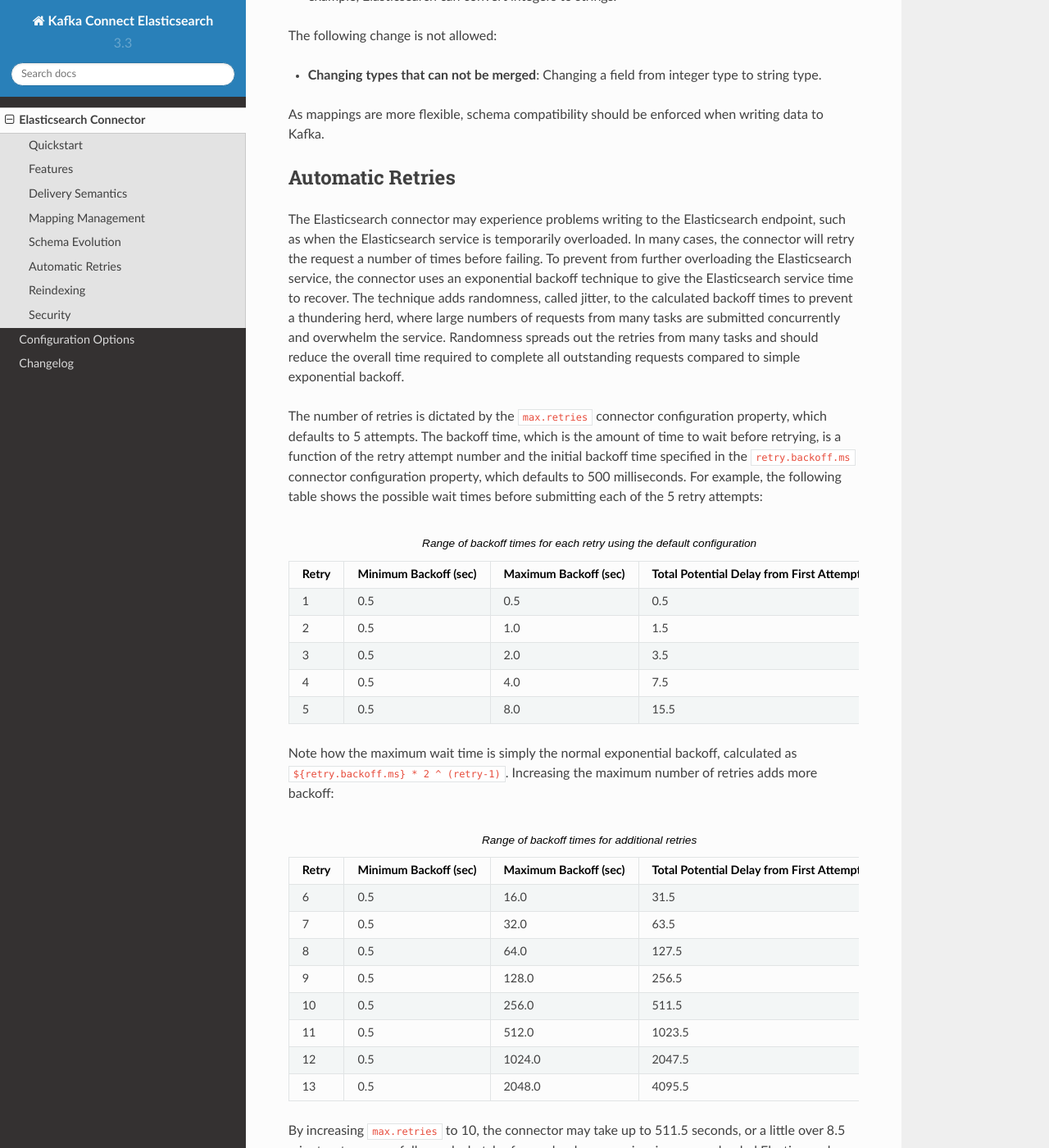
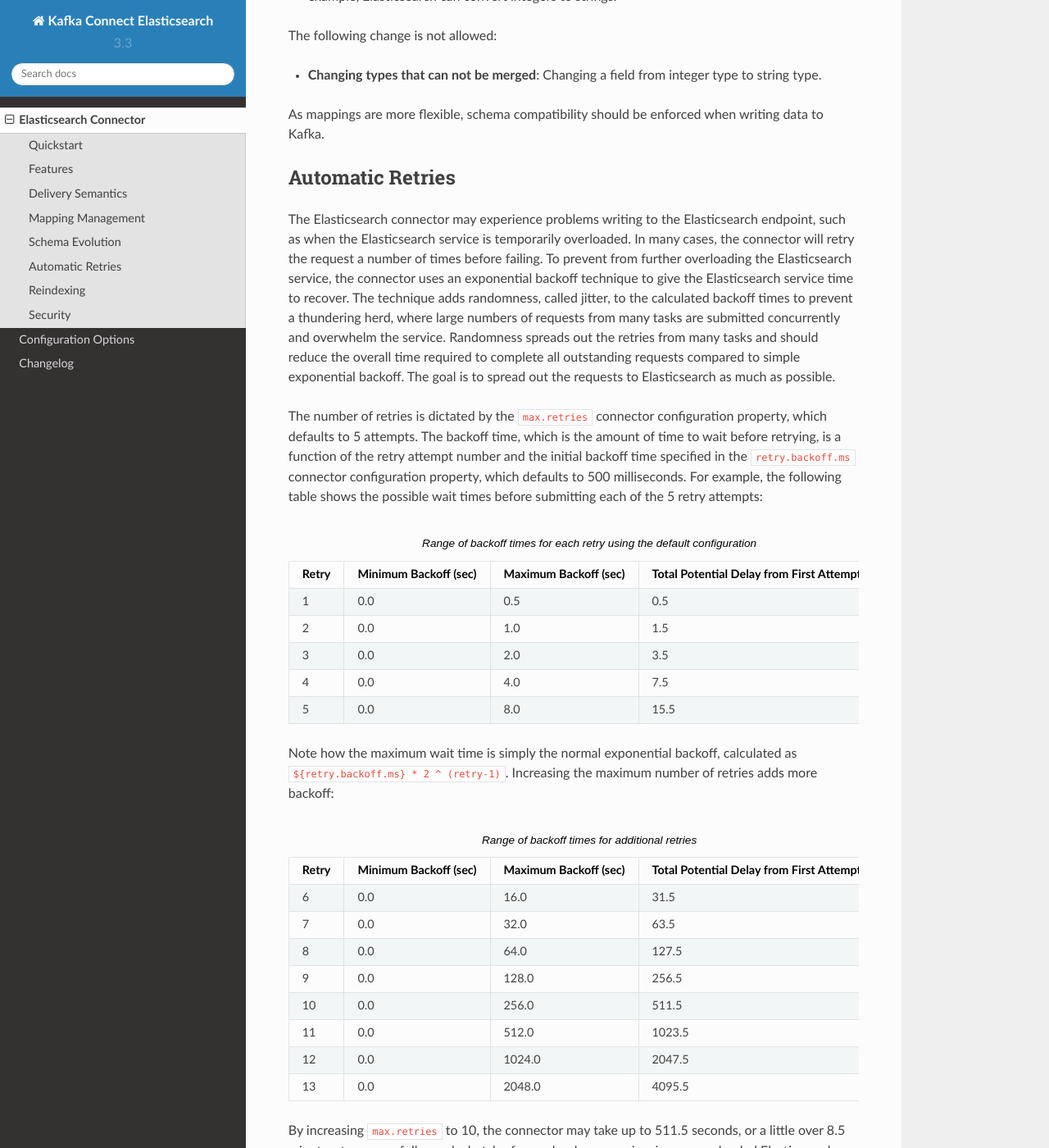
Before and after one commit to confluentinc/kafka-connect-elasticsearch, a Sphinx documentation site: the page built from docs/elasticsearch_connector.rst, in a window 1280 px wide and 1400 px high, scrolled down 4961 px. Shown: the whole window at 82% size. Built offline with Sphinx 7.4.7 and the Read the Docs theme 2.0.0, drawn with Linux system fonts in a browser that asks for light colours.

Commit message:
CC-1059 Now using 0 as the lower bound for the random backoff calculation

```diff
--- a/docs/elasticsearch_connector.rst
+++ b/docs/elasticsearch_connector.rst
@@ -250,7 +250,8 @@
 adds randomness, called jitter, to the calculated backoff times to prevent a thundering herd, where large
 numbers of requests from many tasks are submitted concurrently and overwhelm the service. Randomness spreads out
 the retries from many tasks and should reduce the overall time required to complete all outstanding requests
-compared to simple exponential backoff.
+compared to simple exponential backoff. The goal is to spread out the requests to Elasticsearch as much as
+possible.
 
 The number of retries is dictated by the ``max.retries`` connector configuration property, which defaults
 to 5 attempts. The backoff time, which is the amount of time to wait before retrying, is a function of the
@@ -264,11 +265,11 @@
    =====  =====================  =====================  ==============================================
    Retry  Minimum Backoff (sec)  Maximum Backoff (sec)  Total Potential Delay from First Attempt (sec)
    =====  =====================  =====================  ==============================================
-     1         0.5                      0.5                              0.5
-     2         0.5                      1.0                              1.5
-     3         0.5                      2.0                              3.5
-     4         0.5                      4.0                              7.5
-     5         0.5                      8.0                             15.5
+     1         0.0                      0.5                              0.5
+     2         0.0                      1.0                              1.5
+     3         0.0                      2.0                              3.5
+     4         0.0                      4.0                              7.5
+     5         0.0                      8.0                             15.5
    =====  =====================  =====================  ==============================================
 
 Note how the maximum wait time is simply the normal exponential backoff, calculated as ``${retry.backoff.ms} * 2 ^ (retry-1)``.
@@ -280,14 +281,14 @@
    =====  =====================  =====================  ==============================================
    Retry  Minimum Backoff (sec)  Maximum Backoff (sec)  Total Potential Delay from First Attempt (sec)
    =====  =====================  =====================  ==============================================
-     6         0.5                     16.0                             31.5
-     7         0.5                     32.0                             63.5
-     8         0.5                     64.0                            127.5
-     9         0.5                    128.0                            256.5
-    10         0.5                    256.0                            511.5
-    11         0.5                    512.0                           1023.5
-    12         0.5                   1024.0                           2047.5
-    13         0.5                   2048.0                           4095.5
+     6         0.0                     16.0                             31.5
+     7         0.0                     32.0                             63.5
+     8         0.0                     64.0                            127.5
+     9         0.0                    128.0                            256.5
+    10         0.0                    256.0                            511.5
+    11         0.0                    512.0                           1023.5
+    12         0.0                   1024.0                           2047.5
+    13         0.0                   2048.0                           4095.5
    =====  =====================  =====================  ==============================================
 
 By increasing ``max.retries`` to 10, the connector may take up to 511.5 seconds, or a little over 8.5 minutes,
```
Also changed, not shown: 2 other files.
